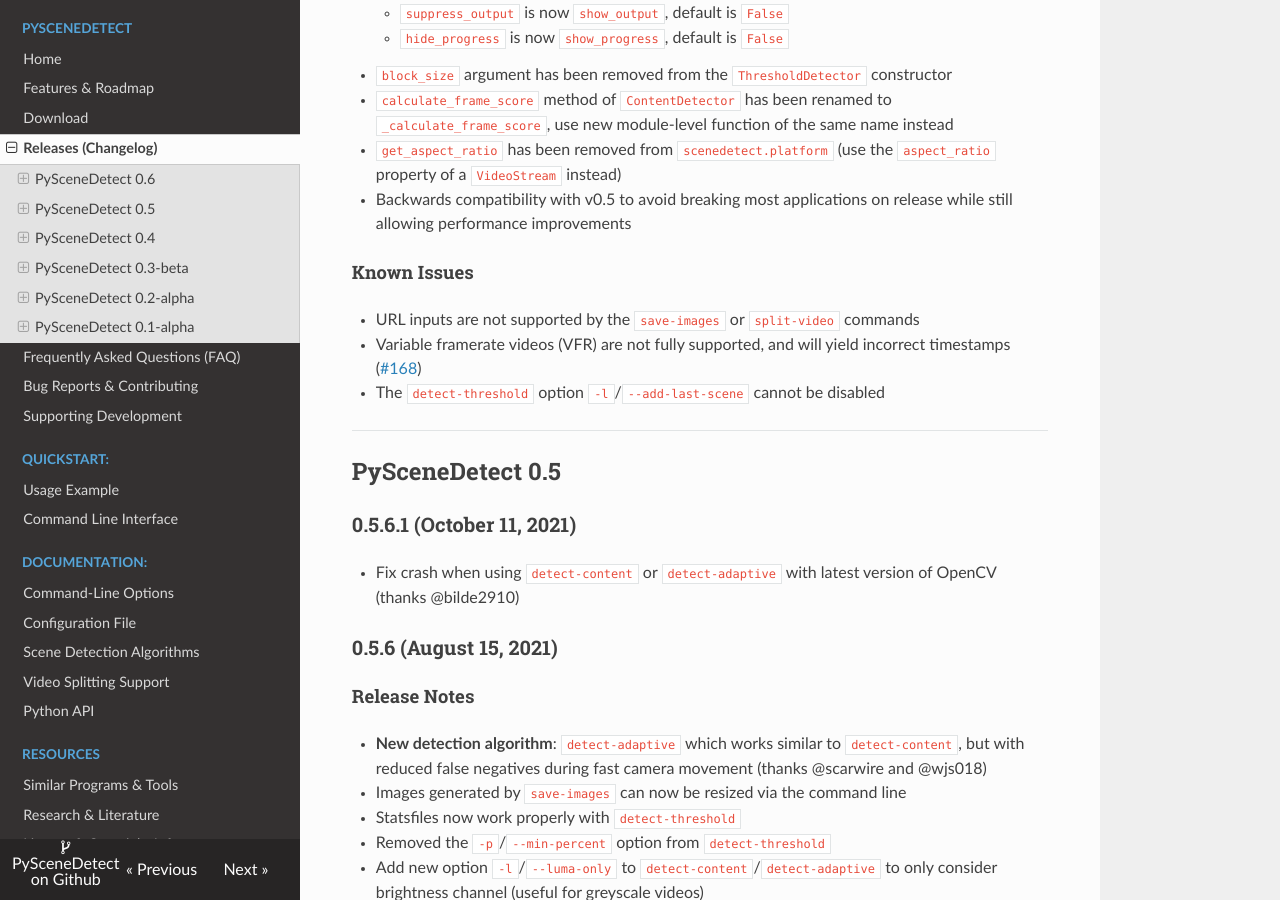
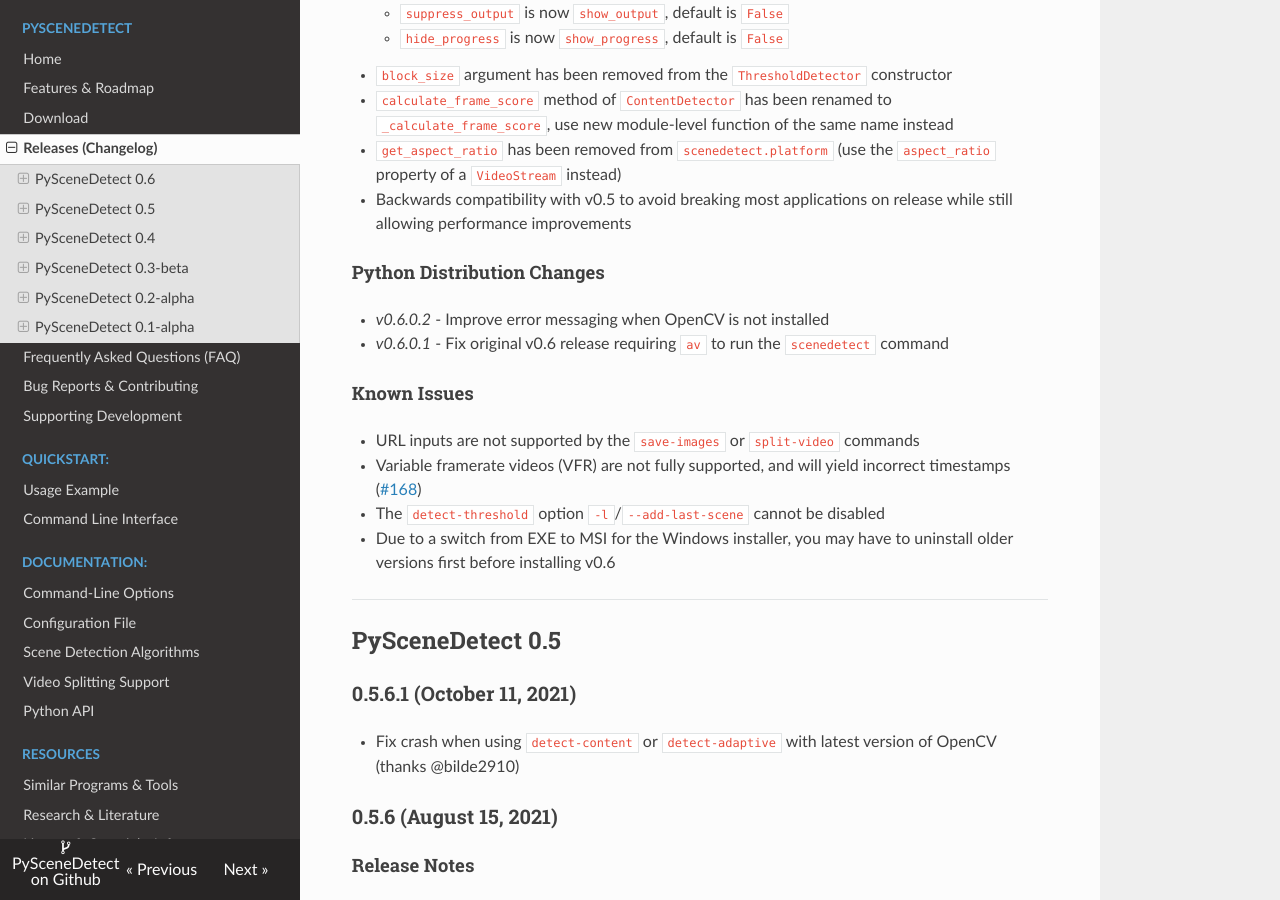
Before and after one commit to vovamushak/PySceneDetect, an MkDocs documentation site: the page built from docs/changelog.md, in a window 1280 px wide and 900 px high, scrolled down 3187 px. Built offline with MkDocs 1.6.1, drawn with Linux system fonts in a browser that asks for light colours; nearby versions of some CDN libraries; old or Windows-style settings are respelled for this version of MkDocs.

Commit message:
[docs] Document package release changes.

```diff
--- a/docs/changelog.md
+++ b/docs/changelog.md
@@ -94,12 +94,17 @@ Both the Windows installer and portable distributions now include signed executa
  * `get_aspect_ratio` has been removed from `scenedetect.platform` (use the `aspect_ratio` property of a `VideoStream` instead)
  * Backwards compatibility with v0.5 to avoid breaking most applications on release while still allowing performance improvements
 
+#### Python Distribution Changes
+
+ * *v0.6.0.2* - Improve error messaging when OpenCV is not installed
+ * *v0.6.0.1* - Fix original v0.6 release requiring `av` to run the `scenedetect` command
+
 #### Known Issues
 
  * URL inputs are not supported by the `save-images` or `split-video` commands
  * Variable framerate videos (VFR) are not fully supported, and will yield incorrect timestamps ([#168](https://github.com/Breakthrough/PySceneDetect/issues/168))
  * The `detect-threshold` option `-l`/`--add-last-scene` cannot be disabled
-
+ * Due to a switch from EXE to MSI for the Windows installer, you may have to uninstall older versions first before installing v0.6
 
 ----------------------------------------------------------------
 
```
